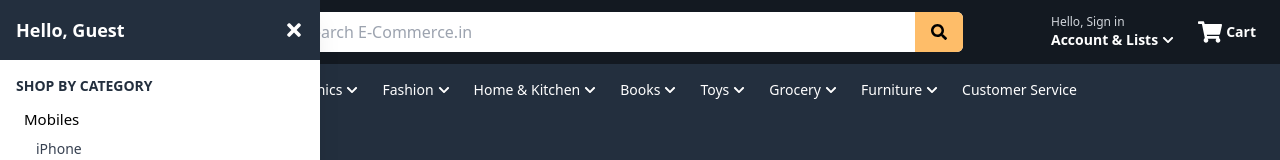
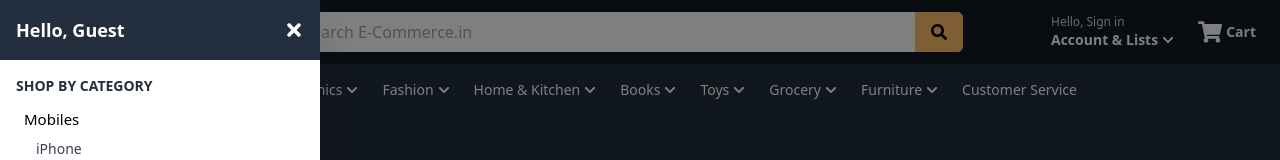
Before and after one commit to Reddybangaram123/ecommerce, a React (Create React App) app: page / in a window 1280 px wide. Both pictures are taken after a click on the button "All". Shown: the top 160 px of the page. Built offline with nearby package versions, Linux system fonts and the light colour scheme.

Commit message:
Update Navbar.jsx

```diff
--- a/src/components/Navbar.jsx
+++ b/src/components/Navbar.jsx
@@ -38,6 +38,11 @@ export default function Navbar() {
     return () => document.removeEventListener("mousedown", handleClickOutside);
   }, []);
 
+  // ✅ Prevent scroll when sidebar is open
+  useEffect(() => {
+    document.body.style.overflow = isAllSidebarOpen ? "hidden" : "auto";
+  }, [isAllSidebarOpen]);
+
   const handleAuth = () => {
     if (loggedInUser) {
       localStorage.removeItem("username");
@@ -52,7 +57,7 @@ export default function Navbar() {
   };
 
   return (
-    <header className="bg-[#131921] text-white relative">
+    <header className="bg-[#131921] text-white relative z-[50]">
       {/* 🔹 TOP NAVBAR */}
       <div className="flex items-center justify-between px-6 py-3">
         {/* Logo */}
@@ -146,7 +151,7 @@ export default function Navbar() {
       </div>
 
       {/* 🔹 SECOND NAVBAR (ALL MENUS) */}
-      <nav className="bg-[#232f3e] text-sm px-6 py-2 flex items-center gap-6 overflow-x-auto scrollbar-hide relative z-[999]">
+      <nav className="bg-[#232f3e] text-sm px-6 py-2 flex items-center gap-6 overflow-visible scrollbar-hide relative z-[49]">
         {/* ALL Sidebar Button */}
         <button
           onClick={() => setIsAllSidebarOpen(!isAllSidebarOpen)}
@@ -183,12 +188,7 @@ export default function Navbar() {
 
               {isOpen && (
                 <div
-                  className="absolute left-1/2 -translate-x-1/2 top-full mt-2 rounded-md shadow-lg border border-gray-200 z-[9999] bg-white text-black w-64 animate-fadeIn"
-                  style={{
-                    pointerEvents: "auto",
-                    overflow: "hidden",
-                    transformOrigin: "top center",
-                  }}
+                  className="absolute left-0 top-full mt-2 rounded-md shadow-lg border border-gray-200 z-[9999] bg-white text-black w-64 animate-fadeIn"
                 >
                   {cat.links.map((link) => (
                     <Link
@@ -215,17 +215,22 @@ export default function Navbar() {
         </Link>
       </nav>
 
-      {/* 🟨 ALL SIDEBAR */}
+      {/* 🟨 ALL SIDEBAR & OVERLAY */}
+      {isAllSidebarOpen && (
+        <div
+          className="fixed inset-0 bg-black bg-opacity-50 z-[80]"
+          onClick={() => setIsAllSidebarOpen(false)}
+        ></div>
+      )}
+
       <div
         ref={sidebarRef}
-        className={`fixed top-0 left-0 h-screen w-80 bg-white text-black shadow-xl transform transition-transform duration-300 z-[9999] overflow-y-scroll scrollbar-hide ${
+        className={`fixed top-0 left-0 h-screen w-80 bg-white text-black shadow-2xl transform transition-transform duration-300 z-[100] overflow-y-auto scrollbar-hide ${
           isAllSidebarOpen ? "translate-x-0" : "-translate-x-full"
         }`}
       >
-        <div className="flex items-center justify-between bg-[#232f3e] text-white p-4 sticky top-0 z-10">
-          <h2 className="font-bold text-lg">
-            Hello, {loggedInUser || "Guest"}
-          </h2>
+        <div className="flex items-center justify-between bg-[#232f3e] text-white p-4 sticky top-0 z-[101]">
+          <h2 className="font-bold text-lg">Hello, {loggedInUser || "Guest"}</h2>
           <button onClick={() => setIsAllSidebarOpen(false)}>
             <FaTimes size={20} />
           </button>
```
